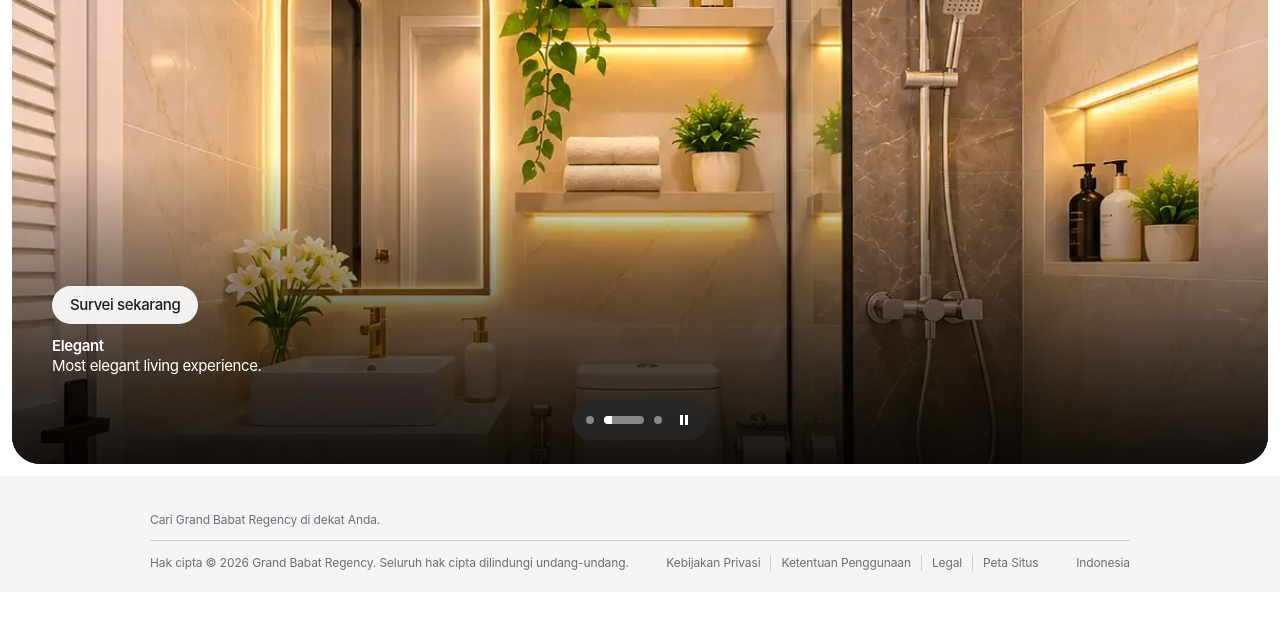
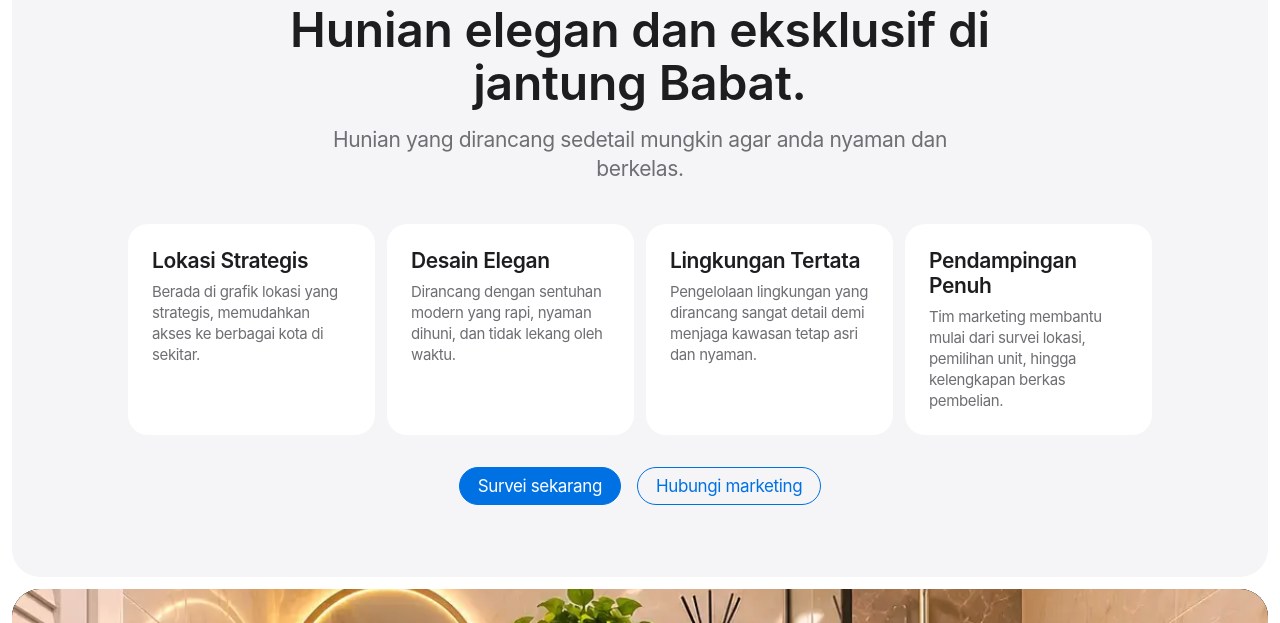
Before and after one commit to Jonet360/GrndBabatRegency, a plain HTML site: page index.html in a window 1280 px wide. Shown: the part 1970-2593 px from the top of the page. Before the commit the page ends 2562 px from the top, so only its background shows below. Drawn offline with Linux system fonts and the light colour scheme.

Commit message:
FIX_FINAL

```diff
--- a/index.html
+++ b/index.html
@@ -253,6 +253,46 @@
 
 
     <!-- ====================================================================
+         SEGMEN 3: TENTANG PERUMAHAN
+         EDIT: ganti teks judul, paragraf pembuka, dan 4 kartu keunggulan sesuai
+         data resmi perumahan (fasilitas, tipe unit, luas, dll). Tambah/hapus
+         <li class="about-card"> sesuai kebutuhan; grid menyesuaikan otomatis.
+         Tautan dapat diakses lewat #tentang.
+         ==================================================================== -->
+    <section class="about" id="tentang" aria-labelledby="about-title">
+      <div class="about-inner">
+        <p class="about-eyebrow">Tentang Grand Babat Regency</p>
+        <h2 class="about-title" id="about-title">Hunian elegan dan eksklusif di jantung Babat.</h2>
+        <p class="about-lead">Hunian yang dirancang sedetail mungkin agar anda nyaman dan berkelas.</p>
+
+        <ul class="about-features">
+          <li class="about-card">
+            <h3>Lokasi Strategis</h3>
+            <p>Berada di grafik lokasi yang strategis, memudahkan akses ke berbagai kota di sekitar.</p>
+          </li>
+          <li class="about-card">
+            <h3>Desain Elegan</h3>
+            <p>Dirancang dengan sentuhan modern yang rapi, nyaman dihuni, dan tidak lekang oleh waktu.</p>
+          </li>
+          <li class="about-card">
+            <h3>Lingkungan Tertata</h3>
+            <p>Pengelolaan lingkungan yang dirancang sangat detail demi menjaga kawasan tetap asri dan nyaman.</p>
+          </li>
+          <li class="about-card">
+            <h3>Pendampingan Penuh</h3>
+            <p>Tim marketing membantu mulai dari survei lokasi, pemilihan unit, hingga kelengkapan berkas pembelian.</p>
+          </li>
+        </ul>
+
+        <div class="about-cta">
+          <a class="button" href="#">Survei sekarang</a>
+          <a class="button button-secondary" href="#">Hubungi marketing</a>
+        </div>
+      </div>
+    </section>
+
+
+    <!-- ====================================================================
          SEGMEN 3: PROMO
          Grid dua kolom di desktop, satu kolom di mobile. Jumlah tile sebaiknya
          genap agar baris terakhir tidak kosong sebelah.
--- a/style.css
+++ b/style.css
@@ -1085,3 +1085,60 @@ img { display: block; max-width: 100%; }
 /* Area aman untuk ponsel berponi (landscape) dan bar gestur */
 .main { padding-inline: env(safe-area-inset-left, 0px) env(safe-area-inset-right, 0px); }
 .footer-content { padding-bottom: calc(21px + env(safe-area-inset-bottom, 0px)); }
+
+
+/* ==========================================================================
+   4b. TENTANG PERUMAHAN (segmen penjelasan)
+   Satu tile lebar; kartu keunggulan memakai grid otomatis (1 kolom di ponsel).
+   ========================================================================== */
+.about { padding: 0 var(--tile-gap) var(--tile-gap); }
+
+.about-inner {
+  padding: 72px 24px;
+  border-radius: var(--tile-radius);
+  background: var(--color-bg-alt);
+  text-align: center;
+}
+
+.about-eyebrow { font-size: 14px; font-weight: 600; color: var(--color-text-muted); }
+
+.about-title {
+  max-width: 760px;
+  margin: 8px auto 0;
+  font-size: clamp(28px, 6vw, 48px);
+  font-weight: 600;
+  line-height: 1.1;
+  letter-spacing: -0.005em;
+}
+
+.about-lead {
+  max-width: 680px;
+  margin: 16px auto 0;
+  font-size: clamp(17px, 2.4vw, 21px);
+  line-height: 1.38;
+  color: var(--color-text-muted);
+}
+
+.about-features {
+  display: grid;
+  grid-template-columns: repeat(auto-fit, minmax(min(100%, 220px), 1fr));
+  gap: var(--tile-gap);
+  max-width: var(--content-width);
+  margin: 40px auto 0;
+  text-align: left;
+}
+
+.about-card {
+  padding: 24px;
+  border-radius: calc(var(--tile-radius) - 8px);
+  background: var(--color-bg);
+}
+.about-card h3 { font-size: 21px; font-weight: 600; line-height: 1.19; }
+.about-card p { margin-top: 8px; font-size: 15px; line-height: 1.4; color: var(--color-text-muted); }
+
+.about-cta { display: flex; flex-wrap: wrap; justify-content: center; gap: 16px; margin-top: 32px; }
+
+@media (max-width: 734px) {
+  .about-inner { padding: 48px 20px; }
+  .about-card { padding: 20px; }
+}
```
